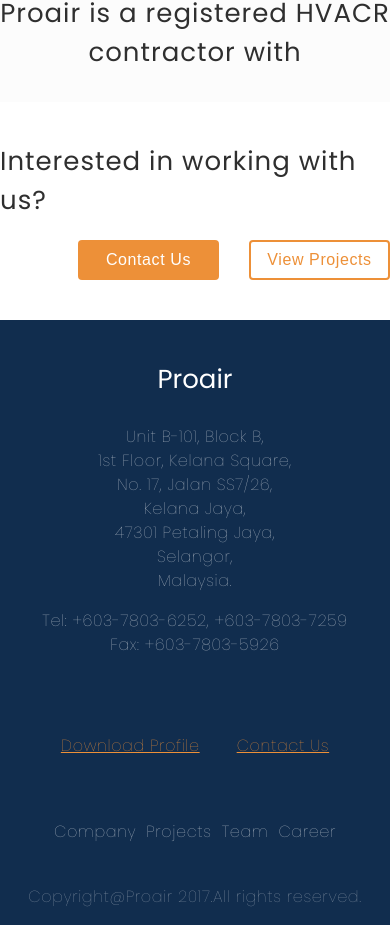
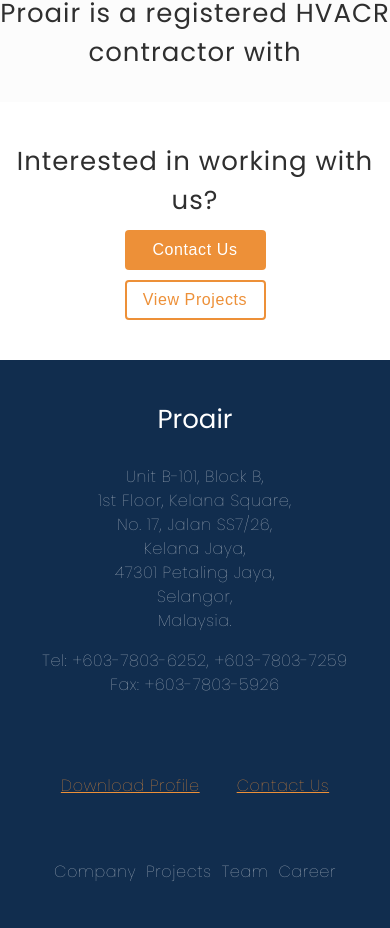
Before and after one commit to kennyqiyenkan/ProairV2, an Angular app: page /company in a window 390 px wide. Shown: the part 888-1816 px from the top of the page. Built offline with nearby package versions, Linux system fonts and the light colour scheme.

Commit message:
Fixed some styling
and added mobile version for company

```diff
--- a/src/app/company/company.component.css
+++ b/src/app/company/company.component.css
@@ -63,6 +63,8 @@
 .workwithus-row {
   display: inline-block;
   width: 100%;
+  padding: 0 20px;
+  box-sizing: border-box;
 }
 
 .workwithus-text {
@@ -143,6 +145,19 @@
     position: relative;
     width: 100%;
   }
+
+  .workwithus-text {
+    width: 100%;
+    text-align: center;
+  }
+
+  .btn-container {
+    display: block;
+    padding: 0;
+    float: none;
+    width: fit-content;
+    margin: auto;
+  }
 }
 
 @media screen and (max-width: 580px) {
@@ -150,4 +165,14 @@
     padding: 30px 0;
   }
 
+  .workwithus-row {
+    padding: 0 10px;
+  }
+
+  .btn-container li {
+    display: block;
+    decoration: none;
+    margin-right: 0;
+    margin-bottom: 10px;
+  }
 }
--- a/src/app/home/home.component.css
+++ b/src/app/home/home.component.css
@@ -424,6 +424,10 @@
     padding: 30px 0;
   }
 
+  .whatwedo-row .row-title {
+    text-align: left;
+  }
+
   .whatwedo-card {
     display: block;
     margin-bottom: 30px;
```
